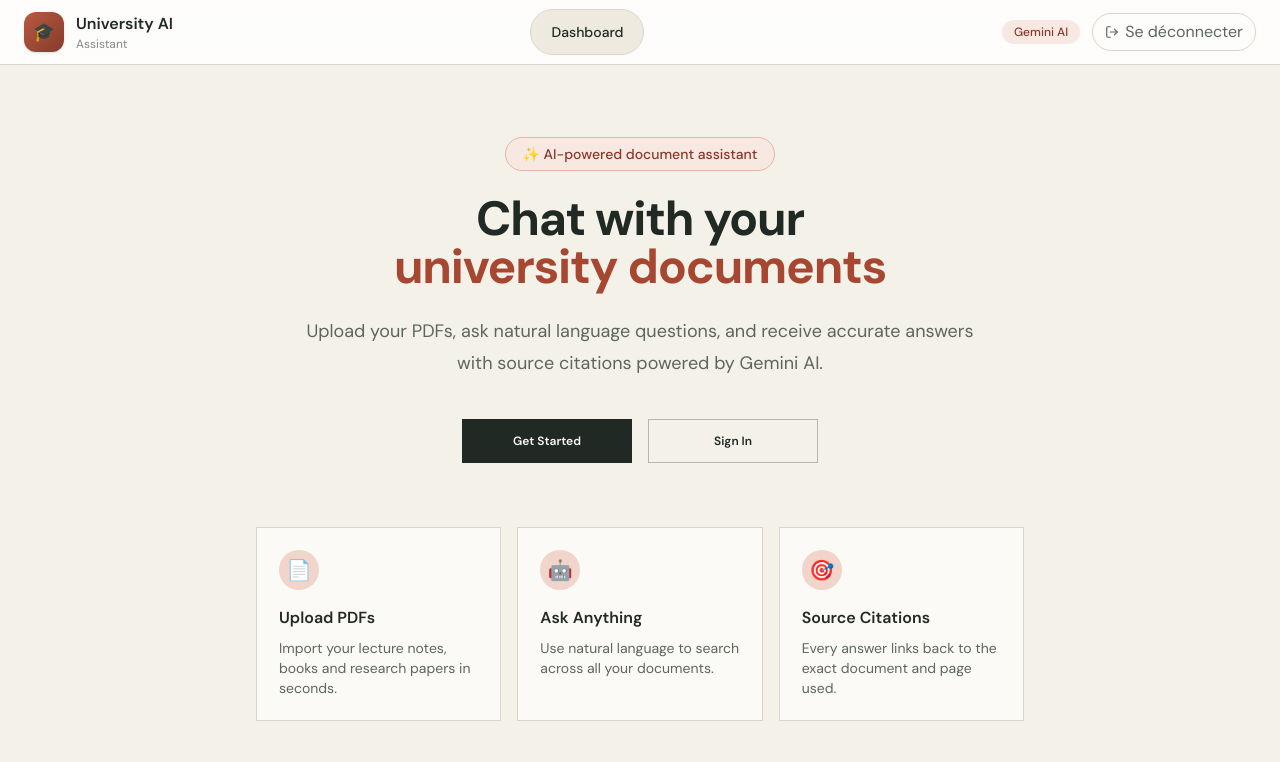
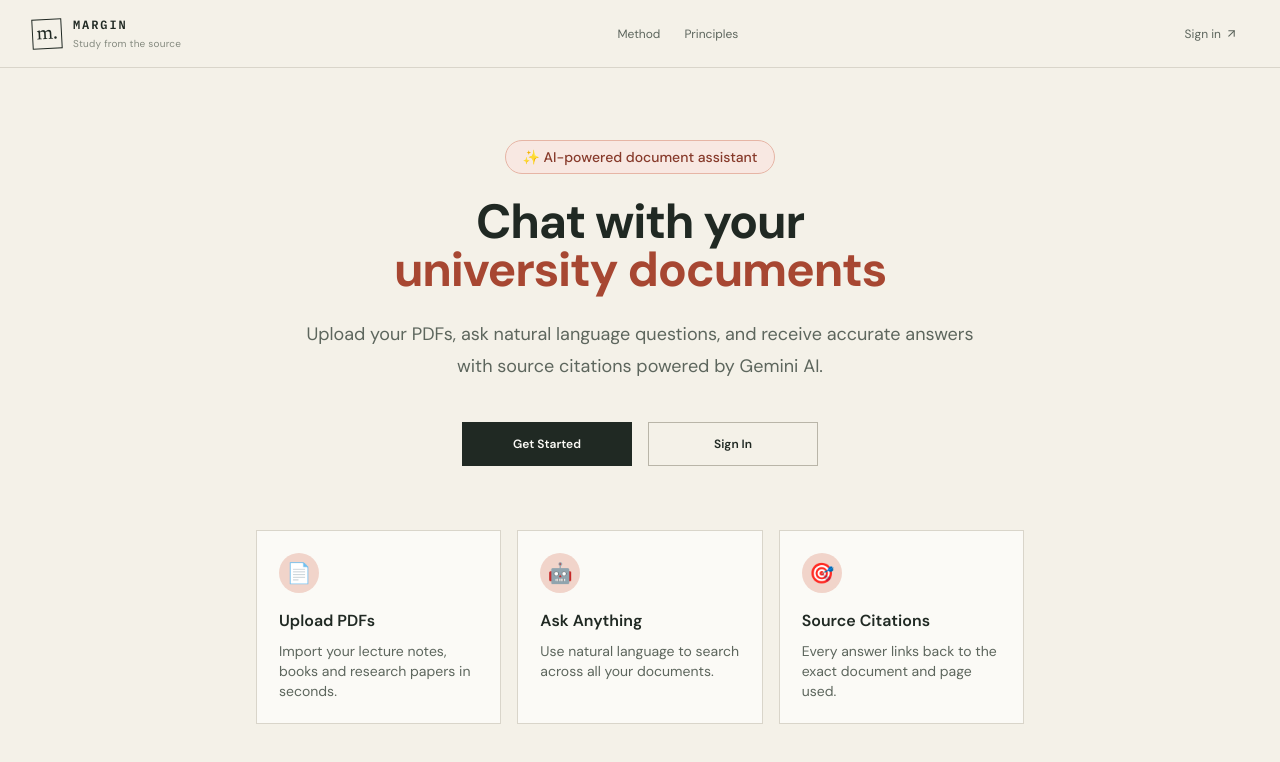
Before and after one commit to HakimDev-tech/university-ai-assistant, a Next.js app: page / in a window 1280 px wide. Shown: the top 762 px of the page. Built offline with nearby package versions, Linux system fonts and the light colour scheme; no server answers.

Commit message:
design(v2): replace generic AI navbar with Margin wordmark

```diff
--- a/src/components/Navbar.tsx
+++ b/src/components/Navbar.tsx
@@ -2,68 +2,46 @@
 
 import Link from 'next/link'
 import { usePathname } from 'next/navigation'
+import { ArrowUpRight, BookOpenText } from 'lucide-react'
 import LogoutButton from '@/components/LogoutButton'
 
 export default function Navbar() {
   const pathname = usePathname()
-
-  const linkClasses = (href: string) =>
-    `inline-flex items-center rounded-full px-4 py-2 text-sm font-medium transition-all duration-200 ${
-      pathname === href
-        ? 'bg-brand-100 text-brand-700'
-        : 'text-ink-secondary hover:bg-brand-50 hover:text-brand-700'
-    }`
+  const onWorkspace = pathname === '/dashboard' || pathname.startsWith('/chat/')
 
   return (
-    <header className="sticky top-0 z-50 border-b border-border bg-white/80 backdrop-blur-md">
-      <div className="mx-auto flex h-16 w-full max-w-7xl items-center justify-between px-6">
-
-        {/* Logo */}
-
-        <Link
-          href="/dashboard"
-          className="flex items-center gap-3"
-        >
-          <div className="flex h-10 w-10 items-center justify-center rounded-xl bg-linear-to-br from-brand-500 to-brand-700 text-lg text-white shadow-sm">
-            🎓
-          </div>
-
-          <div className="hidden sm:block">
-            <p className="text-base font-semibold text-ink-primary">
-              University AI
-            </p>
-
-            <p className="text-xs text-ink-muted">
-              Assistant
-            </p>
-          </div>
+    <header className="site-nav sticky top-0 z-50">
+      <div className="site-shell flex h-full items-center justify-between gap-4">
+        <Link href={onWorkspace ? '/dashboard' : '/'} className="wordmark" aria-label="Margin home">
+          <span className="wordmark-mark">m.</span>
+          <span>
+            <span className="wordmark-name block">MARGIN</span>
+            <span className="wordmark-sub">Study from the source</span>
+          </span>
         </Link>
 
-        {/* Navigation */}
-
-        <nav className="flex items-center rounded-full border border-border bg-surface-secondary p-1">
-
-          <Link
-            href="/dashboard"
-            className={linkClasses('/dashboard')}
-          >
-            Dashboard
-          </Link>
-
+        <nav className="flex items-center gap-1" aria-label="Main navigation">
+          {onWorkspace ? (
+            <Link href="/dashboard" className={`nav-link ${pathname === '/dashboard' ? 'nav-link-active' : ''}`}>
+              <span className="inline-flex items-center gap-2"><BookOpenText size={14} strokeWidth={1.7} /> Study desk</span>
+            </Link>
+          ) : (
+            <>
+              <a href="#method" className="nav-link hidden sm:inline-flex">Method</a>
+              <a href="#principles" className="nav-link hidden sm:inline-flex">Principles</a>
+            </>
+          )}
         </nav>
 
-        {/* Right */}
-
         <div className="flex items-center gap-3">
-
-          <div className="hidden rounded-full bg-brand-50 px-3 py-1 text-xs font-medium text-brand-700 md:flex">
-            Gemini AI
-          </div>
-
-          <LogoutButton />
-
+          {onWorkspace ? (
+            <LogoutButton />
+          ) : (
+            <Link href="/login" className="nav-link inline-flex items-center gap-1">
+              Sign in <ArrowUpRight size={13} />
+            </Link>
+          )}
         </div>
-
       </div>
     </header>
   )
```
